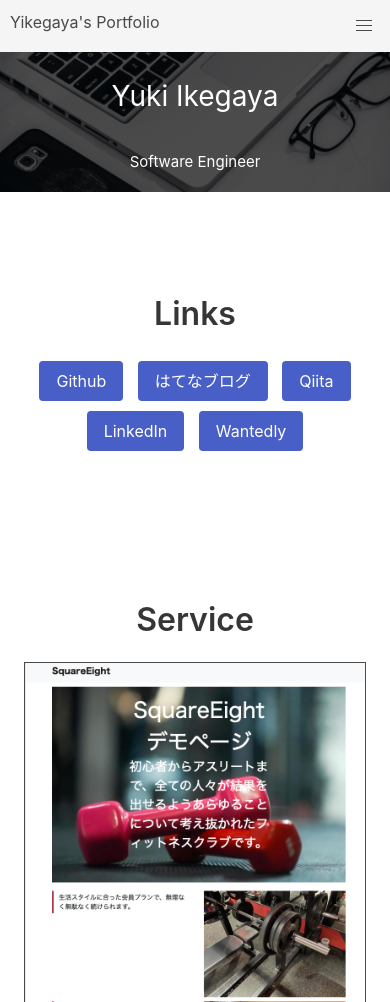
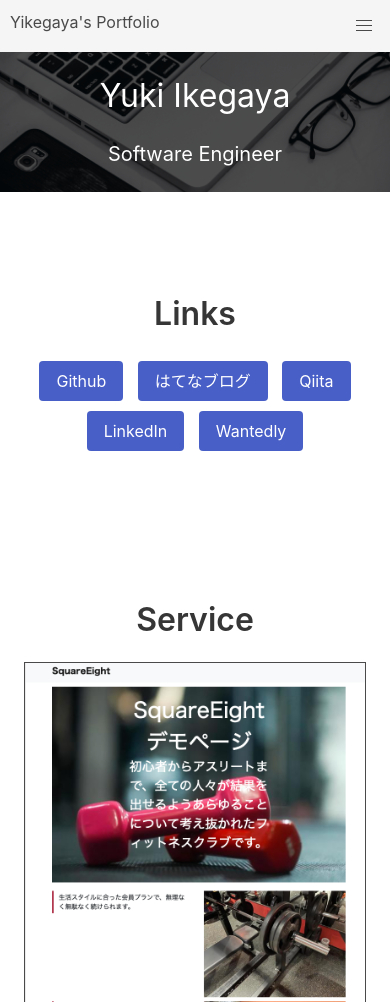
Before and after one commit to ikeyu0806/ikeyu0806.github.io, a plain HTML site: page index.html in a window 390 px wide. Shown: the top 1002 px of the page. Drawn offline with nearby package versions, Linux system fonts and the light colour scheme.

Commit message:
change cover text size

```diff
--- a/style.css
+++ b/style.css
@@ -146,13 +146,13 @@
   .cover_img_parent .headline_service_name {
     top: 30%;
     left: 50%;
-    font-size: 28px;
+    font-size: 32px;
   }
 
   .cover_img_parent .cover_description {
-    top: 75%;
+    top: 70%;
     left: 50%;
-    font-size: 15px;
+    font-size: 20px;
   }
 
   .company_overview_text {
```
